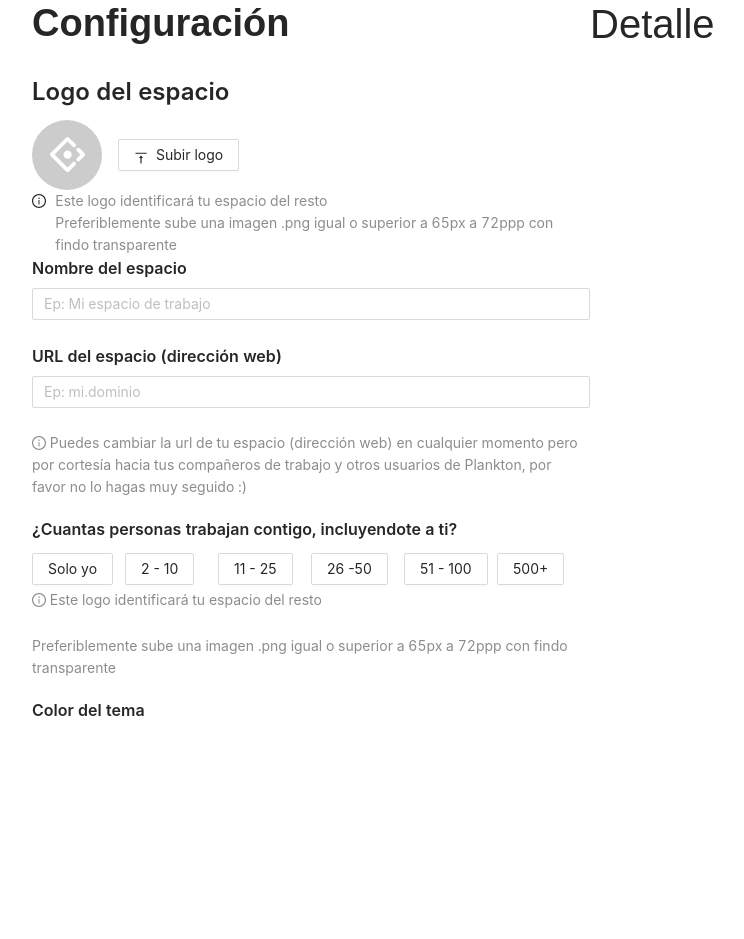
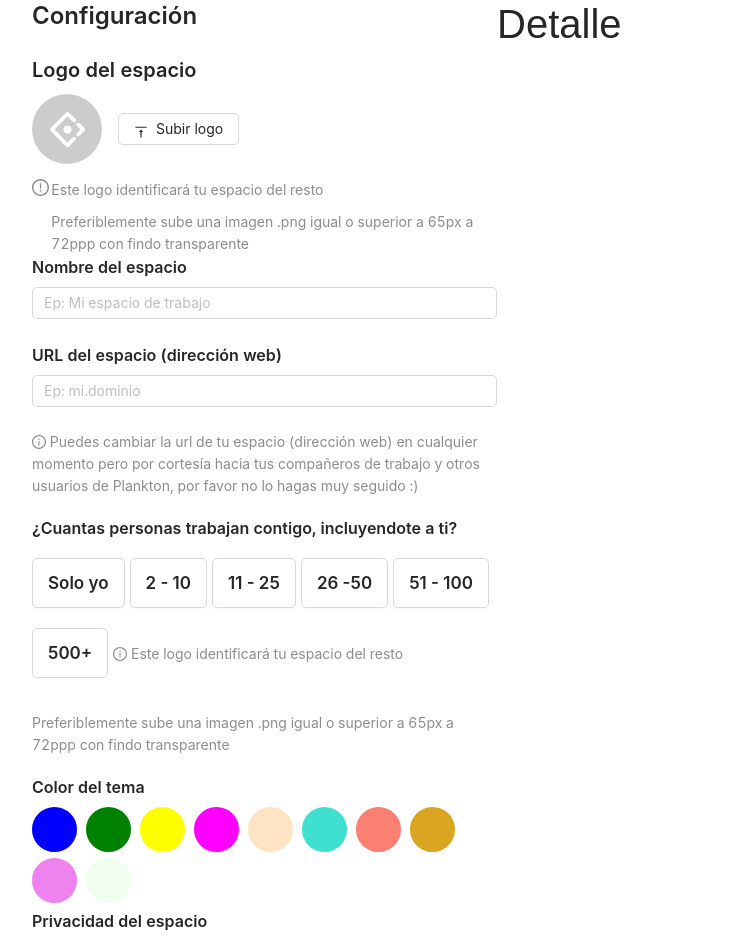
Before and after one commit to lesterpb/panel_de_configuracion, a React (Create React App) app: page / in a window 1280 px wide. Shown: the top 939 px of the page, without its empty margins (50-794 px from the left). Before the commit the page ends 800 px from the top, so only its background shows below. Built offline with nearby package versions, Linux system fonts and the light colour scheme.

Commit message:
desktop_basico_2

```diff
--- a/package.json
+++ b/package.json
@@ -3,10 +3,15 @@
   "version": "0.1.0",
   "private": true,
   "dependencies": {
+    "@emotion/core": "^11.0.0",
+    "@emotion/react": "^11.4.0",
+    "@emotion/styled": "^11.3.0",
     "@testing-library/jest-dom": "^5.11.9",
     "@testing-library/react": "^11.2.5",
     "@testing-library/user-event": "^12.6.3",
     "antd": "^4.16.2",
+    "i": "^0.3.6",
+    "npm": "^7.16.0",
     "react": "^17.0.1",
     "react-dom": "^17.0.1",
     "react-scripts": "4.0.2",
--- a/src/App.css
+++ b/src/App.css
@@ -16,3 +16,27 @@ h1,h2{
     font-family: Arial, Helvetica, sans-serif;
     /* letter-spacing: 1px; */
 }
+
+.mb-default{
+    margin-bottom: 10px;
+}
+
+.option-button{
+    margin: 10px 5px 10px 0px;
+    height: 50px !important;
+    padding: 10px 15px !important;
+    font-size: 17px !important;
+    font-weight: 600 !important;
+
+}
+
+.option-button-selected{
+    box-shadow: 0px 0px 0px 3px #eaebec !important;
+    border: 1px solid #40a9ff !important;
+    color: #40a9ff !important;
+}
+
+
+.b-round{
+    border-radius: 5px !important;
+}
--- a/src/App.js
+++ b/src/App.js
@@ -1,16 +1,34 @@
 import './App.css'
+import {useState,useEffect} from 'react'
 import 'antd/dist/antd.css';
 import { Form, Input, Button, Typography, Row,Col } from 'antd';
 import { InfoCircleOutlined } from '@ant-design/icons';
 
 import Upload from './components/Upload'
-import MessageForm from './components/MessageForm'
+import Message from './components/Message'
+import CustomRadio from './components/CustomRadio';
+import OptionButton from './components/OptionButton';
+import PanelOption from './components/PanelOption'
+import { root } from 'npm';
+
 
 
 function App() {
+  //State
+  const [optionButtonSelect,saveOptionButtonSelect] = useState('')
+  const [optionButtonUnselect,saveOptionButtonUnselect] = useState('')
+
+  const [panelOptionSelect,savePanelOptionSelect] = useState('')
+  const [panelOptionButtonUnselect,savePanelOptionUnselect] = useState('')
+
+  useEffect(()=>{
+    const button = document.querySelector(`#button-${optionButtonUnselect}`)
+    if(button)
+      button.classList.remove('option-button-selected')
+  },[optionButtonSelect])
+
   //style
-  const style = {'FontWeight': 'bold'}
-  const {Title} = Typography;
+  const {Title,Text} = Typography;
 
   const onFinish = (values) => {
     console.log('Success:', values);
@@ -20,17 +38,17 @@ function App() {
     console.log('Failed:', errorInfo);
   };
 
-  const message1=['Este logo identificará tu espacio del resto','Preferiblemente sube una imagen .png igual o superior a 65px a 72ppp con findo transparente']
+  const message=['Este logo identificará tu espacio del resto','Preferiblemente sube una imagen .png igual o superior a 65px a 72ppp con findo transparente']
 
   return (
     <div className='container'>
       <Row>
-        <Col xs={24} md={12}>
-          <Title>Configuración</Title>
-          <Title level={3}>Logo del espacio</Title>
-          <Upload/>
-          <MessageForm message={message1}/>
-
+        <Col xs={24} md={10}>
+          <Title level={3}>Configuración</Title>
+          <Title level={4}>Logo del espacio</Title>
+          <Upload className='mb-default'/>
+          <Message message={message[0]} infoIcon={true} className='mb-default'/>
+          <Message message={message[1]} />
           <Form
             layout={'horizontal'}
             name="basic"
@@ -52,7 +70,7 @@ function App() {
               <label htmlFor="nombre_espacio">
                 <Title level={5}>Nombre del espacio</Title>
               </label>
-              <Input placeholder="Ep: Mi espacio de trabajo"/>
+              <Input placeholder="Ep: Mi espacio de trabajo" className='b-round'/>
             </Form.Item>
 
             <Form.Item
@@ -67,46 +85,112 @@ function App() {
               <label htmlFor="url_espacio">
                 <Title level={5}>URL del espacio (dirección web)</Title>
               </label>
-              <Input placeholder="Ep: mi.dominio"/>
+              <Input placeholder="Ep: mi.dominio" className='b-round'/>
             </Form.Item>
 
-            <Typography.Text className="ant-form-text text-wrap" type="secondary">
+            <Text className="ant-form-text text-wrap"
+                  type="secondary">
               <InfoCircleOutlined /> Puedes cambiar la url de tu espacio (dirección web) en cualquier momento pero por cortesía hacia tus compañeros de trabajo y otros usuarios de Plankton, por favor no lo hagas muy seguido :)
-            </Typography.Text>
+            </Text>
 
             <Title level={5}>¿Cuantas personas trabajan contigo, incluyendote a ti?</Title>
-            <Row className='py-1'>
-              <Col span={4}>
-                <Button>Solo yo</Button>
+
+            {/* <Button className='b-round option-button'>Solo yo</Button>
+            <Button className='b-round option-button'>2 - 10</Button>
+            <Button className='b-round option-button'>11 - 25</Button>
+            <Button className='b-round option-button'>26 -50</Button>
+            <Button className='b-round option-button'>51 - 100</Button>
+            <Button className='b-round option-button'>500+</Button>
+            <OptionButton className='b-round option-button' value='600' text='600' name='color'/> */}
+
+            <OptionButton className='b-round option-button'
+                          value='1'
+                          text='Solo yo'
+                          name='tamaño'
+                          optionButtonSelect={optionButtonSelect}
+                          saveOptionButtonSelect={saveOptionButtonSelect}
+                          saveOptionButtonUnselect={saveOptionButtonUnselect}/>
+            <OptionButton className='b-round option-button'
+                           value='2'
+                           text='2 - 10'
+                           name='tamaño'
+                           optionButtonSelect={optionButtonSelect}
+                           saveOptionButtonSelect={saveOptionButtonSelect}
+                           saveOptionButtonUnselect={saveOptionButtonUnselect}/>
+            <OptionButton className='b-round option-button'
+                          value='3'
+                          text='11 - 25'
+                          name='tamaño'
+                          optionButtonSelect={optionButtonSelect}
+                          saveOptionButtonSelect={saveOptionButtonSelect}
+                          saveOptionButtonUnselect={saveOptionButtonUnselect}/>
+            <OptionButton className='b-round option-button'
+                          value='4'
+                          text='26 -50'
+                          name='tamaño'
+                          optionButtonSelect={optionButtonSelect}
+                          saveOptionButtonSelect={saveOptionButtonSelect}
+                          saveOptionButtonUnselect={saveOptionButtonUnselect}/>
+            <OptionButton className='b-round option-button'
+                          value='5'
+                          text='51 - 100'
+                          name='tamaño'
+                          optionButtonSelect={optionButtonSelect}
+                          saveOptionButtonSelect={saveOptionButtonSelect}
+                          saveOptionButtonUnselect={saveOptionButtonUnselect}/>
+            <OptionButton className='b-round option-button'
+                          value='6'
+                          text='500+'
+                          name='tamaño'
+                          optionButtonSelect={optionButtonSelect}
+                          saveOptionButtonSelect={saveOptionButtonSelect}
+                          saveOptionButtonUnselect={saveOptionButtonUnselect}/>
+
+            <Text className="ant-form-text text-wraps"
+                  type="secondary">
+              <InfoCircleOutlined /> Este logo identificará tu espacio del resto
+            </Text>
+
+            <Text className="ant-form-text text-wrap pt-4"
+                  type="secondary">
+              Preferiblemente sube una imagen .png igual o superior a 65px a 72ppp con findo transparente
+            </Text>
+
+            <Title level={5}>Color del tema</Title>
+            <CustomRadio color='blue'
+                         size='50px'
+                         name='background'
+                         value='blue'/>
+            <CustomRadio color='green' size='50px' name='background' value='green'/>
+            <CustomRadio color='yellow' size='50px' name='background' value='yellow'/>
+            <CustomRadio color='magenta' size='50px' name='background' value='magenta'/>
+            <CustomRadio color='bisque' size='50px' name='background' value='bisque'/>
+            <CustomRadio color='turquoise' size='50px' name='background' value='blue'/>
+            <CustomRadio color='salmon' size='50px' name='background' value='salmon'/>
+            <CustomRadio color='goldenrod' size='50px' name='background' value='goldenrod'/>
+            <CustomRadio color='violet' size='50px' name='background' value='violet'/>
+            <CustomRadio color='honeydew' size='50px' name='background' value='honeydew'/>
+
+            <Title level={5}>Privacidad del espacio</Title>
+            <Row>
+              <Col span={12}>
+                <PanelOption title='Opcion Uno'
+                             message='Esta es la opcion uno'
+                             value={1}
+                             name='options'/>
               </Col>
-              <Col span={4}>
-                <Button>2 - 10</Button>
-              </Col>
-              <Col span={4}>
-                <Button>11 - 25</Button>
-              </Col>
-              <Col span={4}>
-                <Button>26 -50</Button>
-              </Col>
-              <Col span={4}>
-                <Button>51 - 100</Button>
-              </Col>
-              <Col span={4}>
-                <Button>500+</Button>
+              <Col span={12}>
+                <PanelOption title='Opcion Uno'
+                             message='Esta es la opcion uno'
+                             value={1}
+                             name='options'/>
               </Col>
             </Row>
-            <Typography.Text className="ant-form-text text-wraps" type="secondary">
-              <InfoCircleOutlined /> Este logo identificará tu espacio del resto
-            </Typography.Text>
 
-            <Typography.Text className="ant-form-text text-wrap pt-4" type="secondary">
-              Preferiblemente sube una imagen .png igual o superior a 65px a 72ppp con findo transparente
-            </Typography.Text>
 
-            <Title level={5}>Color del tema</Title>
           </Form>
         </Col>
-        <Col xs={0} md={12}>
+        <Col xs={0} md={14}>
           <h1>Detalle</h1>
         </Col>
       </Row>
--- /dev/null
+++ b/src/components/CustomRadio.js
@@ -0,0 +1,43 @@
+import React from 'react'
+import styled from '@emotion/styled'
+
+const Radio = styled.input`
+    /* remove standard background appearance */
+    -webkit-appearance: none;
+    -moz-appearance: none;
+    appearance: none;
+    /* create custom radiobutton appearance */
+    content: "";
+    display: inline-block;
+    width: 45px;
+    height: 45px;
+    /* background-color only for content */
+    background-clip: content-box ${props => props.color};
+    border: 12px solid ${props => props.color};
+    background-color: ${props => props.color};
+    border-radius: 50%;
+    font-size:10px;
+    margin-right: 9px;
+    box-sizing: none;
+
+    &:hover{
+        cursor: pointer;
+    }
+
+    &:checked{
+        background-color: ${props => props.color};
+        border: 8px solid white;
+        outline: none;
+        box-shadow: 0px 0px 0px 5px ${props => props.color};
+        ;
+    }
+`
+
+const CustomRadio = ({color='blue',size='30px', name, value}) => {
+
+    return (
+        <Radio type='radio' color={color} size={size} name={name} value={value}/>
+    )
+}
+
+export default CustomRadio
--- /dev/null
+++ b/src/components/Message.js
@@ -0,0 +1,22 @@
+import React,{Fragment} from 'react'
+import { Row,Col,Typography } from 'antd';
+import { InfoCircleOutlined } from '@ant-design/icons';
+
+const Message = ({infoIcon=false,message, className}) => {
+    return (
+        <Row align="bottom" className={className}>
+            <Col span={1}>
+                <Typography.Text className="ant-form-text text-wraps" type="secondary" style={{fontSize:'17px'}}>
+                    {infoIcon ? <InfoCircleOutlined rotate='180'/> : null}
+                </Typography.Text>
+            </Col>
+            <Col span={23}>
+            <Typography.Text className="ant-form-text text-wraps" type="secondary">
+                {message}
+            </Typography.Text>
+            </Col>
+        </Row>
+    )
+}
+
+export default Message
--- a/src/components/MessageForm.js
+++ /dev/null
@@ -1,25 +0,0 @@
-import React,{Fragment} from 'react'
-import { Row,Col,Typography } from 'antd';
-import { InfoCircleOutlined } from '@ant-design/icons';
-
-const MessageForm = ({message}) => {
-    return (
-        <Row align="top">
-            <Col span={1}>
-                    <InfoCircleOutlined/>
-            </Col>
-            <Col span={23}>
-                {message.map((m)=>(
-                    <Fragment>
-                        <Typography.Text className="ant-form-text text-wraps" type="secondary">
-                            {m}
-                        </Typography.Text>
-                        <br/>
-                    </Fragment>
-                ))}
-            </Col>
-        </Row>
-    )
-}
-
-export default MessageForm
--- /dev/null
+++ b/src/components/OptionButton.js
@@ -0,0 +1,27 @@
+import React from 'react'
+import {Button} from 'antd';
+import '../App.css'
+
+const OptionButton = ({className,text, name, value,optionButtonSelect,saveOptionButtonSelect,saveOptionButtonUnselect}) => {
+
+    const updateSelection = () => {
+        //Recoge el valor
+        saveOptionButtonUnselect(optionButtonSelect)
+        saveOptionButtonSelect(value)
+
+        //Da los estilos al boton
+        const button = document.querySelector(`#button-${value}`)
+        button.classList.add('option-button-selected')
+    }
+
+    return (
+        <Button className={className}
+                id={`button-${value}`}
+                onClick={updateSelection}
+        >
+            {text}
+        </Button>
+    )
+}
+
+export default OptionButton
--- /dev/null
+++ b/src/components/PanelOption.js
@@ -0,0 +1,27 @@
+import styled from '@emotion/styled'
+import { Radio,Row,Col,Typography } from 'antd';
+
+const Panel = styled.div`
+    height: 5rem;
+    width: 100%;
+    border: 1px solid #40a9ff;
+`
+
+const PanelOption = ({title,message,value,name}) => {
+    const {Title,Text} = Typography
+    return(
+        <Panel>
+            <Row>
+                <Col span={1}>
+                    <Radio name={name} value={value}/>
+                </Col>
+                <Col span={23}>
+                    <Title>{title}</Title>
+                    <Text>{message}</Text>
+                </Col>
+            </Row>
+        </Panel>
+    )
+}
+
+export default PanelOption
--- a/src/components/Upload.js
+++ b/src/components/Upload.js
@@ -1,13 +1,11 @@
 import React from 'react'
-import { Avatar } from 'antd';
-import { AntDesignOutlined } from '@ant-design/icons';
-import { Button } from 'antd';
-import { VerticalAlignTopOutlined } from '@ant-design/icons';
-import { Row,Col } from 'antd';
+import { Button,Avatar,Row,Col } from 'antd';
+import { AntDesignOutlined,VerticalAlignTopOutlined } from '@ant-design/icons';
+import '../App.css'
 
-const SubirLogo = () => {
+const SubirLogo = ({className=''}) => {
     return(
-        <Row gutter={[16,16]} align='middle'>
+        <Row gutter={[16,16]} align='middle' className={className}>
             <Col>
                 <Avatar
                     size={{
@@ -22,7 +20,7 @@ const SubirLogo = () => {
                 />
             </Col>
             <Col>
-                <Button icon={<VerticalAlignTopOutlined />}>Subir logo</Button>
+                <Button icon={<VerticalAlignTopOutlined />} className='b-round'>Subir logo</Button>
             </Col>
         </Row>
     );
```
Also changed, not shown: 1 other file (tests, documents, lock files or other folders).
